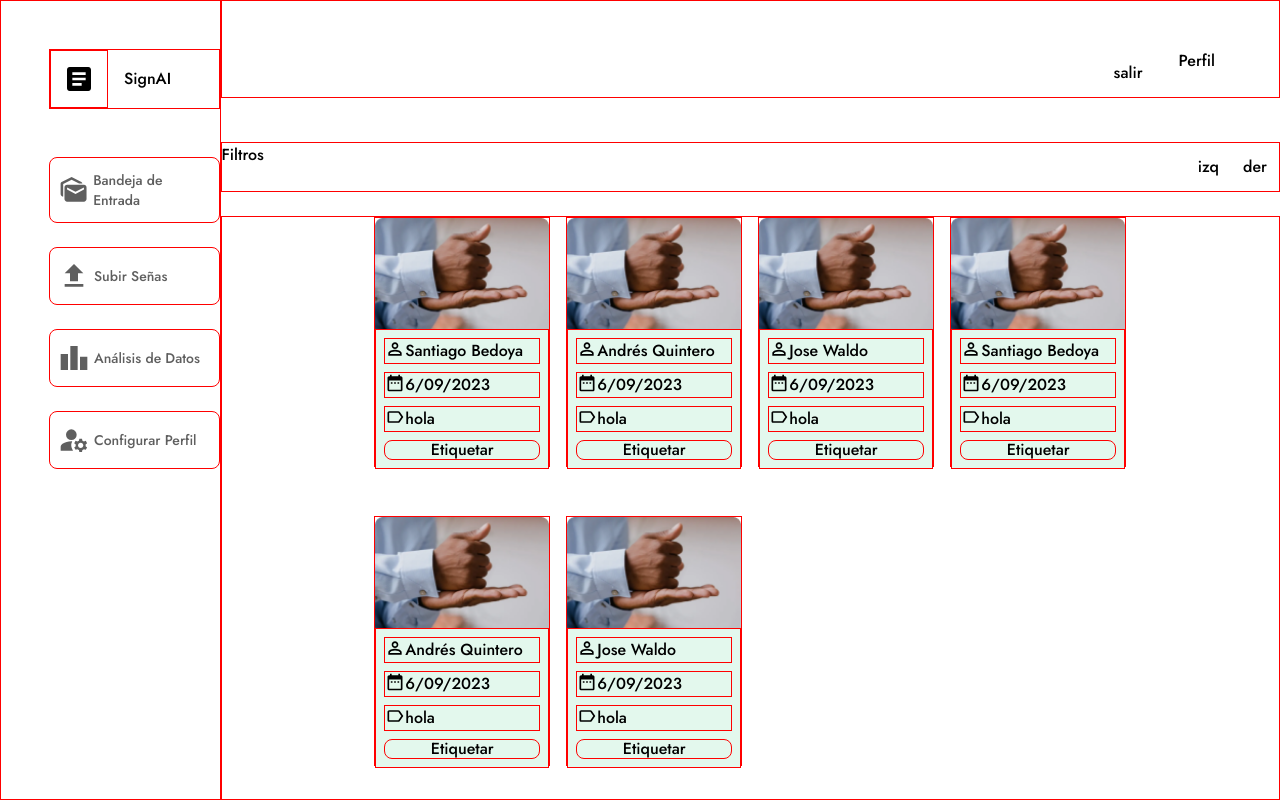
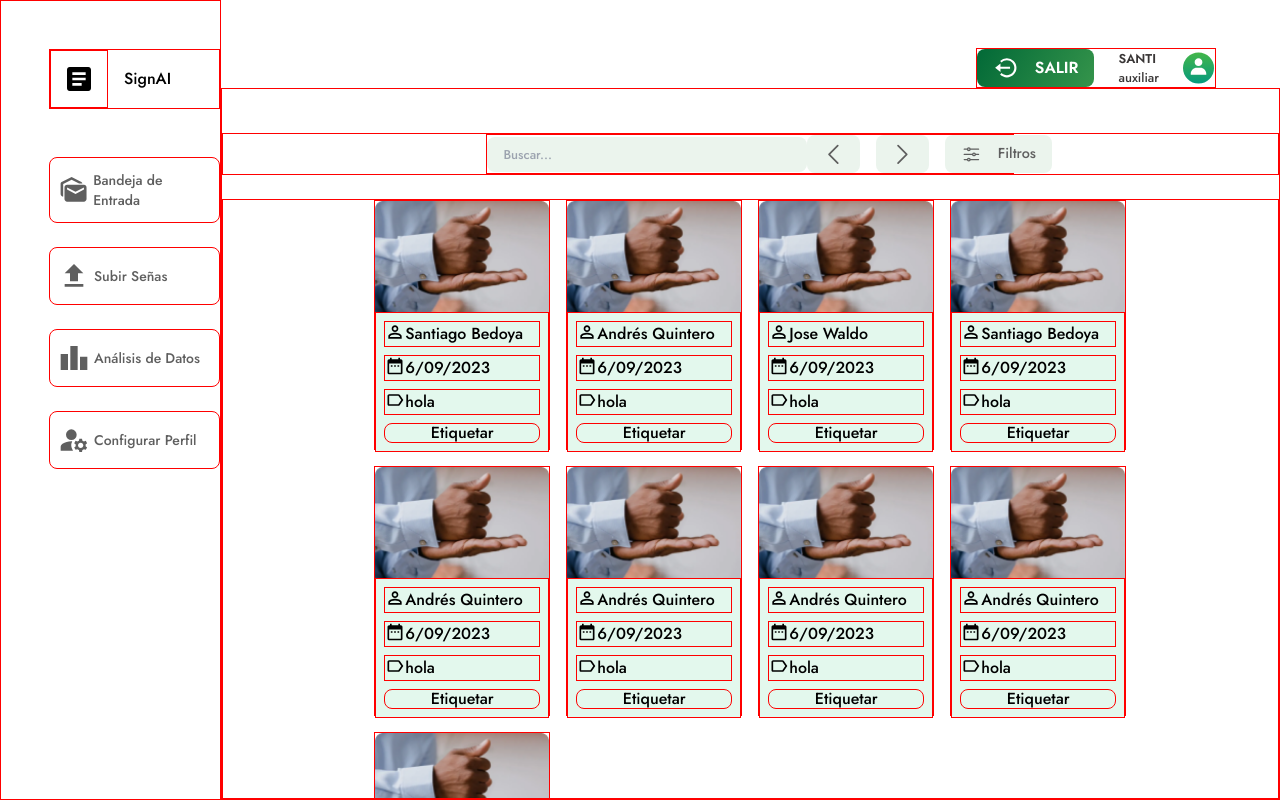
Before and after one commit to SignAIUdeA/SignAI, a Next.js app in the folder frontend/: page /ProfesionalDashboard in a window 1280 px wide. Built offline with nearby package versions, Linux system fonts and the light colour scheme.

Commit message:
Se tiene una primera versión de la pagina del profesional, se renderizan los componentes del ChartData y el de ProfesionalDashboard

```diff
--- a/frontend/components/card/card.services.tsx
+++ b/frontend/components/card/card.services.tsx
@@ -39,6 +39,24 @@ export const CardData: CardType[] = [
         image: '/sign.png',
     },
     {
+        name: 'Andrés Quintero',
+        date: '6/09/2023',
+        label: 'hola',
+        image: '/sign.png',
+    },
+    {
+        name: 'Andrés Quintero',
+        date: '6/09/2023',
+        label: 'hola',
+        image: '/sign.png',
+    },
+    {
+        name: 'Andrés Quintero',
+        date: '6/09/2023',
+        label: 'hola',
+        image: '/sign.png',
+    },
+    {
         name: 'Jose Waldo',
         date: '6/09/2023',
         label: 'hola',
--- a/frontend/components/chart/ChartData.tsx
+++ b/frontend/components/chart/ChartData.tsx
@@ -7,6 +7,8 @@ ChartJS.register(LinearScale);
 const ChartData = ({ charData }) => {
     return (
       <Bar
+        width={600}
+        height={300}
         data={charData}
         options={{
           indexAxis: 'y',
--- a/frontend/components/filter-section/FilterSection.tsx
+++ b/frontend/components/filter-section/FilterSection.tsx
@@ -3,7 +3,7 @@ import style from "./filter-section.module.css";
 
 const FilterSection = () => {
   return (
-    <section className={style.FilterSection}>
+    <section className={`${style.FilterSection} debug`}>
       <section className={style.BarSearch}>
         <input
           className={style.BarSearchInput}
--- a/frontend/components/info-user/InfoUser.tsx
+++ b/frontend/components/info-user/InfoUser.tsx
@@ -5,7 +5,7 @@ import { UserInfo } from "./info-user.types";
 
 const InfoUser = ({ name, role }: UserInfo) => {
   return (
-    <section className={style.SectionInfoUser}>
+    <section className={`${style.SectionInfoUser} debug`}>
       <Link className={style.BtnLogout} href={"/newlogin"}>
         <IconLogout width="1.6rem" height="1.6rem" />
         <span>SALIR</span>
--- a/frontend/components/info-user/info-user.module.css
+++ b/frontend/components/info-user/info-user.module.css
@@ -31,3 +31,7 @@
   text-transform: uppercase;
   font-weight: var(--font-semibold);
 }
+
+.debug{
+  border: 1px solid red;
+}
--- a/frontend/layouts/Layout.tsx
+++ b/frontend/layouts/Layout.tsx
@@ -1,6 +1,7 @@
 
 import Navbar from '@/components/Navbar';
 import { ProvisionalSidebar } from '@/components/aside/ProvisionalSidebar';
+import InfoUser from '@/components/info-user/InfoUser';
 import React from 'react'
 
 interface LayoutProps {
@@ -9,13 +10,23 @@ interface LayoutProps {
 
 const Layout = ({children}: LayoutProps) => {
   return (
-    <main className='flex h-screen w-screen flex-col md:flex-row'>
-        <ProvisionalSidebar/>
-        <Navbar/>
-        <section className='flex h-full w-full'>
-            {children}
-        </section>
-    </main>
+    // <div className=''>
+      <main className='flex h-screen flex-col md:flex-row overflow-hidden'>
+      {/* <main className='flex h-screen w-screen flex-col md:flex-row'> */}
+          <ProvisionalSidebar/>
+          <Navbar/>
+          <div className='flex flex-col w-full'>
+            <div className='flex justify-end pt-12 pr-16'>
+              <InfoUser name='santi' role='auxiliar'/>
+            </div>
+            {/* <section className='flex h-full w-full debug'> */}
+            <section className='flex debug overflow-y-auto h-full'>
+                {children}
+            </section>
+          </div>
+      </main>
+
+    // </div>
   );
 };
 
--- a/frontend/pages/ProfesionalDashboard.tsx
+++ b/frontend/pages/ProfesionalDashboard.tsx
@@ -2,22 +2,16 @@ import React from 'react'
 import Layout from '@/layouts/Layout'
 import Card from '@/components/card/Card'
 import { CardData } from '@/components/card/card.services'
+import InfoUser from '@/components/info-user/InfoUser'
+import FilterSection from '@/components/filter-section/FilterSection'
 
 const ProfesionalDashboard = () => {
   return (
     <>
       <Layout>
         <div className='flex flex-col w-full h-full'>
-            <div className='flex justify-end debug pt-12 pr-16 gap-6'>
-                <button>salir</button>
-                <span>Perfil</span>
-            </div>
-            <div className='flex justify-between mt-11 debug'>
-                <div>Filtros</div>
-                <div>
-                    <button>izq</button>
-                    <button>der</button>
-                </div>
+            <div className='flex justify-center mt-11 debug'>
+              <FilterSection/>
             </div>
             <DesktopCards/>
             <MobileCards/>
--- a/frontend/pages/profesionalChart.tsx
+++ b/frontend/pages/profesionalChart.tsx
@@ -21,13 +21,17 @@ const ProfesionalChart = () => {
     <>
         <Layout>
         {/* <div style={{width: 700}}> */}
-            <div className='debug flex flex-col h-full w-full'>
+            <div className='debug flex flex-col w-full items-center gap-8 m-20'>
+              <div className='flex flex-col debug'>
                 <span>ANÁLISIS DE DATOS</span>
                 <div className='flex gap-4'>
                     <span>375</span>
                     <span>Videos e Imagenes</span>
                 </div>
-                <ChartData charData={userLabelData}/>
+              </div>
+                <div style={{width:600, height:300}} className='debug'>
+                  <ChartData charData={userLabelData}/>
+                </div>
             </div>
         </Layout>
     </>
--- a/frontend/pages/prueba.tsx
+++ b/frontend/pages/prueba.tsx
@@ -1,32 +1,13 @@
-import React, { useState } from 'react'
-import ChartData from '@/components/chart/ChartData'
-import {labelsData} from '@/components/chart/Data';
-import Layout from '@/layouts/Layout';
+import InfoUser from '@/components/info-user/InfoUser'
+import Layout from '@/layouts/Layout'
+import React from 'react'
 
 const Prueba = () => {
+  return (
+    <Layout>
+        <div>prueba</div>
+    </Layout>
+  )
+}
 
-  const [userLabelData, setUserLabelData] = useState({
-    labels: labelsData.map((data) => data.sign_desc),
-    datasets: [{
-      axis: 'y',
-      label: "Count",
-      data: labelsData.map((data) => data.count),
-      backgroundColor: ["green"],
-      // borderWidth: 2,
-      // borderColor: "black",
-      borderRadius: 5,
-      barPercentage: 0.2,
-      borderSkipped: false,
-    }]
-  })
-  return (
-    // <Layout>
-      <div style={{width: 700}}>
-        <ChartData charData={userLabelData}/>
-      </div>
-
-    // </Layout>
-  )
-};
-
-export default Prueba;
+export default Prueba
--- /dev/null
+++ b/frontend/pages/pruebaChart.tsx
@@ -0,0 +1,32 @@
+import React, { useState } from 'react'
+import ChartData from '@/components/chart/ChartData'
+import {labelsData} from '@/components/chart/Data';
+import Layout from '@/layouts/Layout';
+
+const Prueba = () => {
+
+  const [userLabelData, setUserLabelData] = useState({
+    labels: labelsData.map((data) => data.sign_desc),
+    datasets: [{
+      axis: 'y',
+      label: "Count",
+      data: labelsData.map((data) => data.count),
+      backgroundColor: ["green"],
+      // borderWidth: 2,
+      // borderColor: "black",
+      borderRadius: 5,
+      barPercentage: 0.2,
+      borderSkipped: false,
+    }]
+  })
+  return (
+    // <Layout>
+      <div style={{width: 700}}>
+        <ChartData charData={userLabelData}/>
+      </div>
+
+    // </Layout>
+  )
+};
+
+export default Prueba;
```
